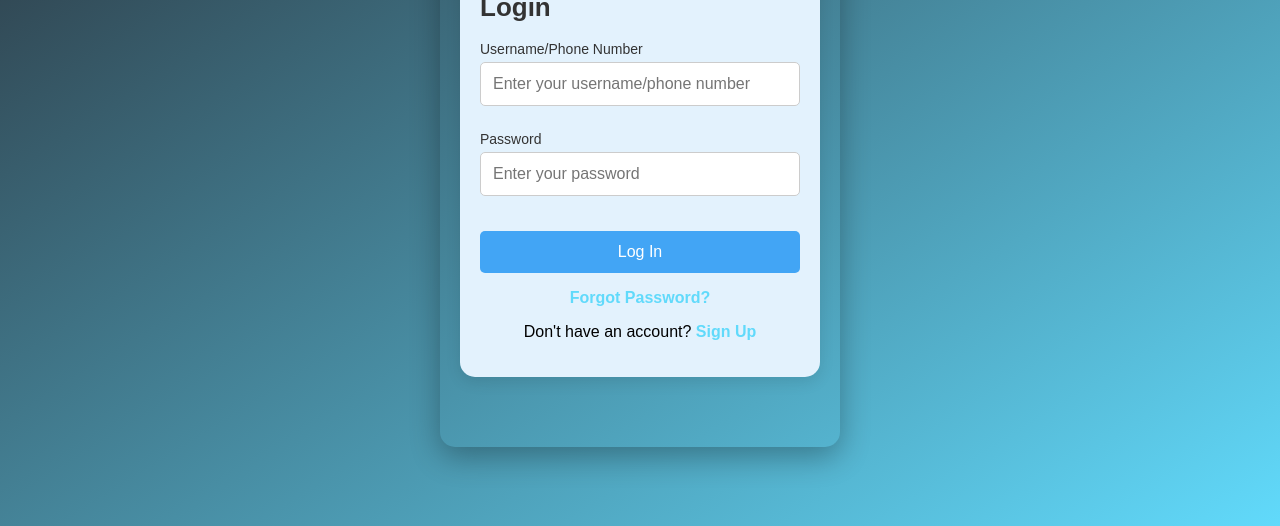
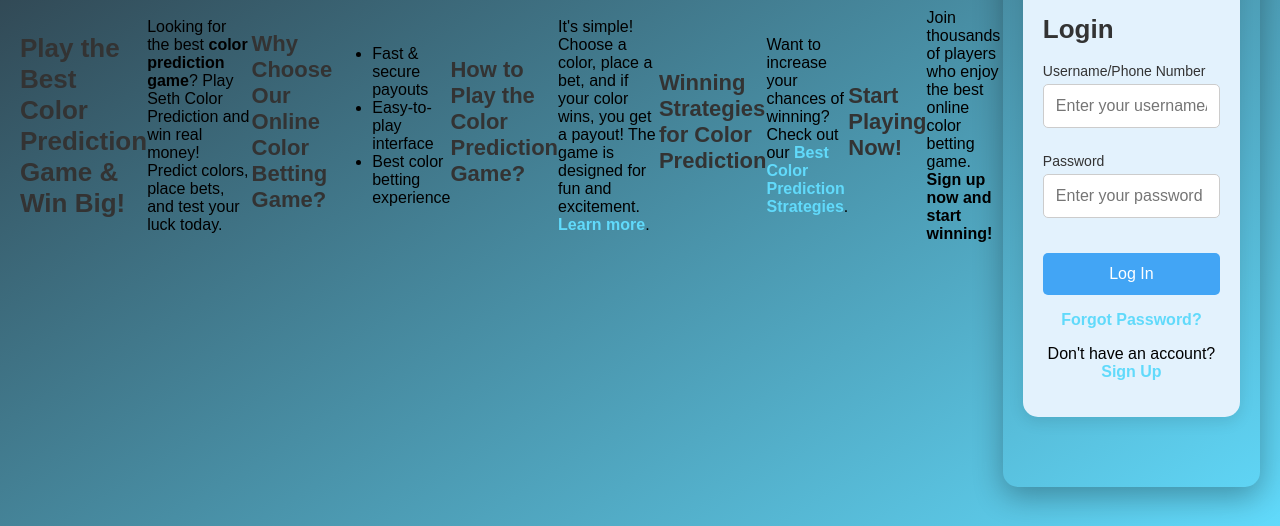
Before and after one commit to kanika-1007/SethColorPredictionFrontened, a website: page index.html in a window 1280 px wide. Shown: the part 274-800 px from the top of the page. Drawn offline with Linux system fonts and the light colour scheme.

Commit message:
Update index.html

```diff
--- a/index.html
+++ b/index.html
@@ -3,17 +3,35 @@
 <head>
     <meta charset="UTF-8">
     <meta name="viewport" content="width=device-width, initial-scale=1.0">
-    <title>Seth Color Prediction</title>
+    <title>Play Seth Color Prediction - Win Big with Online Color Betting</title>
     <link rel="stylesheet" href="style.css">
-<meta name="description" content="Join Seth Color Prediction - the ultimate color betting game! Play now and win big rewards.">
-<meta name="keywords" content="color prediction game, win rewards, play online, betting game, bet colors">
+    <meta name="description" content="Play Seth Color Prediction and win big! Predict colors, place bets, and earn rewards. Join the best online color game today!">
+    <meta name="keywords" content="color prediction game, online betting, play and win, Seth color prediction, win rewards">
     <link rel="icon" sizes="16x16" href="images/welcomelogo.webp">
-<link rel="icon" sizes="32x32" href="images/welcomelogo.webp">
-<link rel="icon" sizes="48x48" href="images/welcomelogo.webp">
-<link rel="icon" sizes="180x180" href="images/welcomelogo.webp">
+    <link rel="icon" sizes="32x32" href="images/welcomelogo.webp">
+    <link rel="icon" sizes="48x48" href="images/welcomelogo.webp">
+    <link rel="icon" sizes="180x180" href="images/welcomelogo.webp">
     <script src="script.js" defer></script>
 </head>
 <body>
+    <h1>Play the Best Color Prediction Game & Win Big!</h1>
+    <p>Looking for the best <strong>color prediction game</strong>? Play Seth Color Prediction and win real money! Predict colors, place bets, and test your luck today.</p>
+
+    <h2>Why Choose Our Online Color Betting Game?</h2>
+    <ul>
+        <li>Fast & secure payouts</li>
+        <li>Easy-to-play interface</li>
+        <li>Best color betting experience</li>
+    </ul>
+
+    <h2>How to Play the Color Prediction Game?</h2>
+    <p>It's simple! Choose a color, place a bet, and if your color wins, you get a payout! The game is designed for fun and excitement. <a href="/how-to-play">Learn more</a>.</p>
+
+    <h2>Winning Strategies for Color Prediction</h2>
+    <p>Want to increase your chances of winning? Check out our <a href="/best-strategies">Best Color Prediction Strategies</a>.</p>
+
+    <h2>Start Playing Now!</h2>
+    <p>Join thousands of players who enjoy the best online color betting game. <strong>Sign up now and start winning!</strong></p>
     <div class="container">
         <!-- Login Form -->
         <div id="loginForm" class="form">
```
